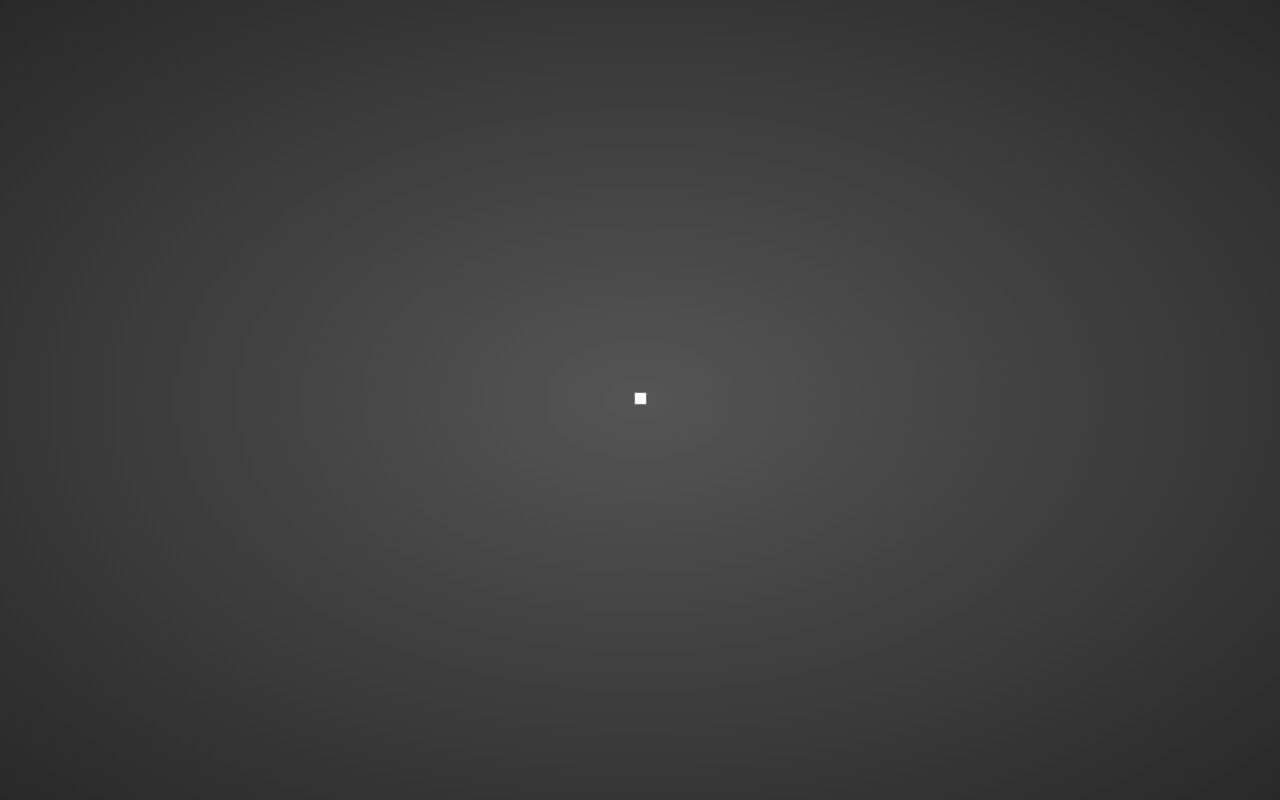
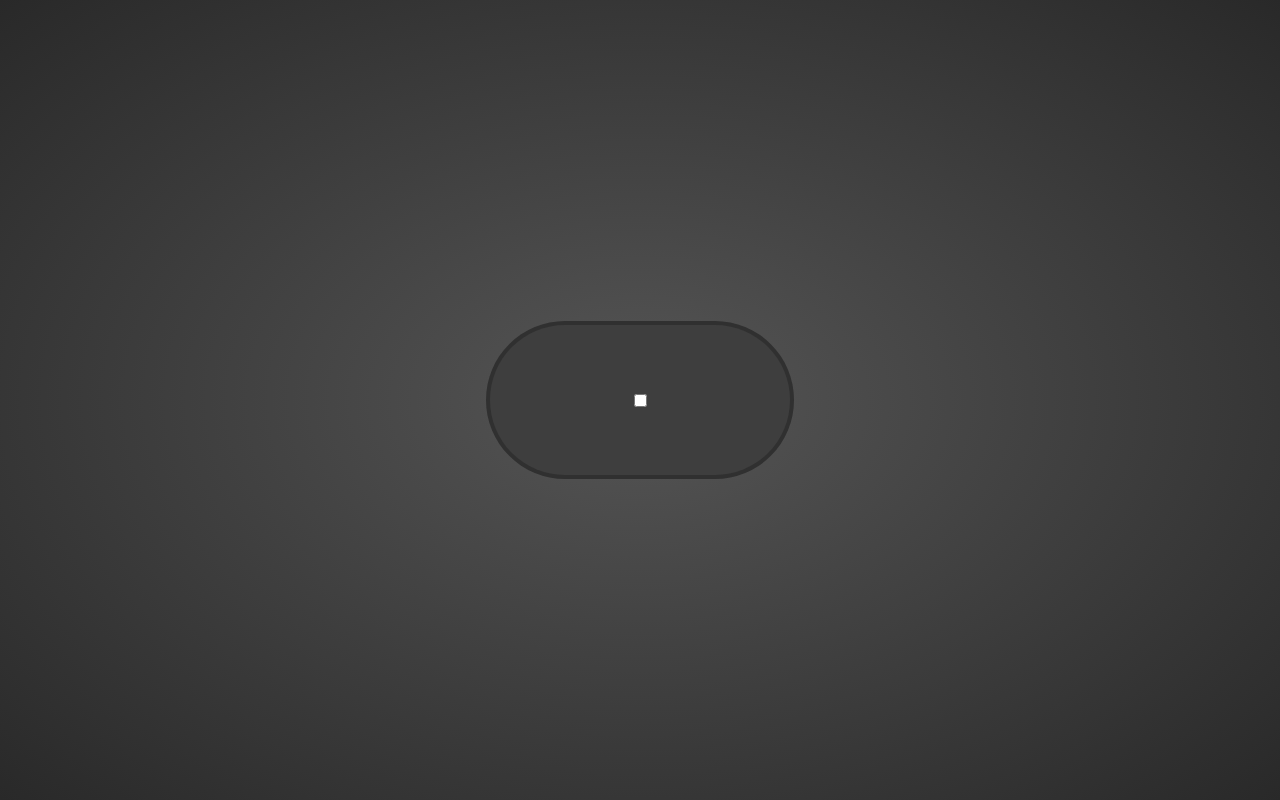
Before and after one commit to Linh777GKOG/Custom_Chechbox_Design, a plain HTML site: page index.html in a window 1280 px wide. Drawn offline with Linux system fonts and the light colour scheme.

Commit message:
check point

```diff
--- a/style.css
+++ b/style.css
@@ -11,3 +11,16 @@ body {
   min-height: 100vh;
   background: radial-gradient(#555, #292929);
 }
+
+label {
+  position: relative;
+  width: 300px;
+  height: 150px;
+  background: #3e3e3e;
+  box-shadow: 0 0 0 4px #303030;
+  border-radius: 75px;
+  cursor: pointer;
+  display: flex;
+  justify-content: center;
+  align-items: center;
+}
```
